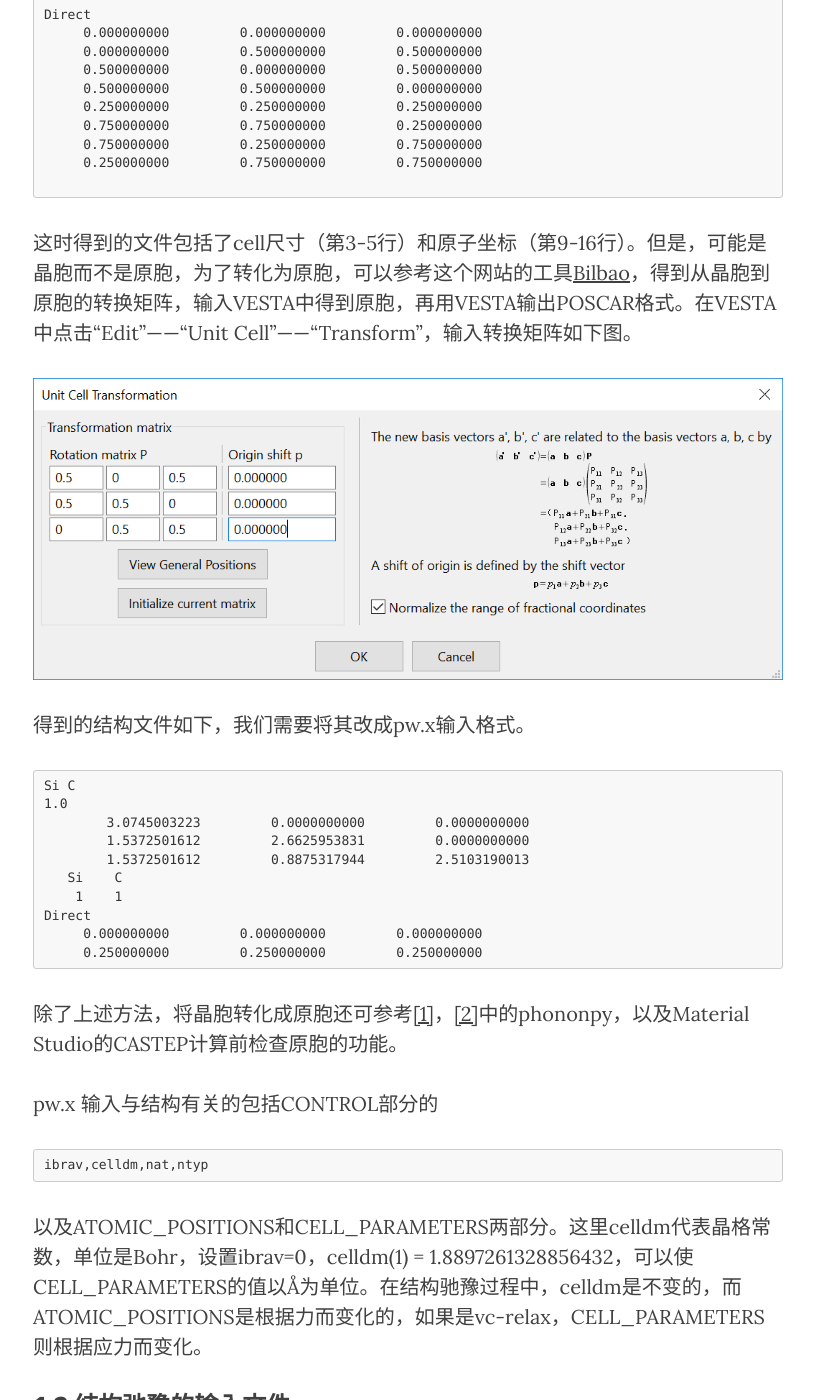
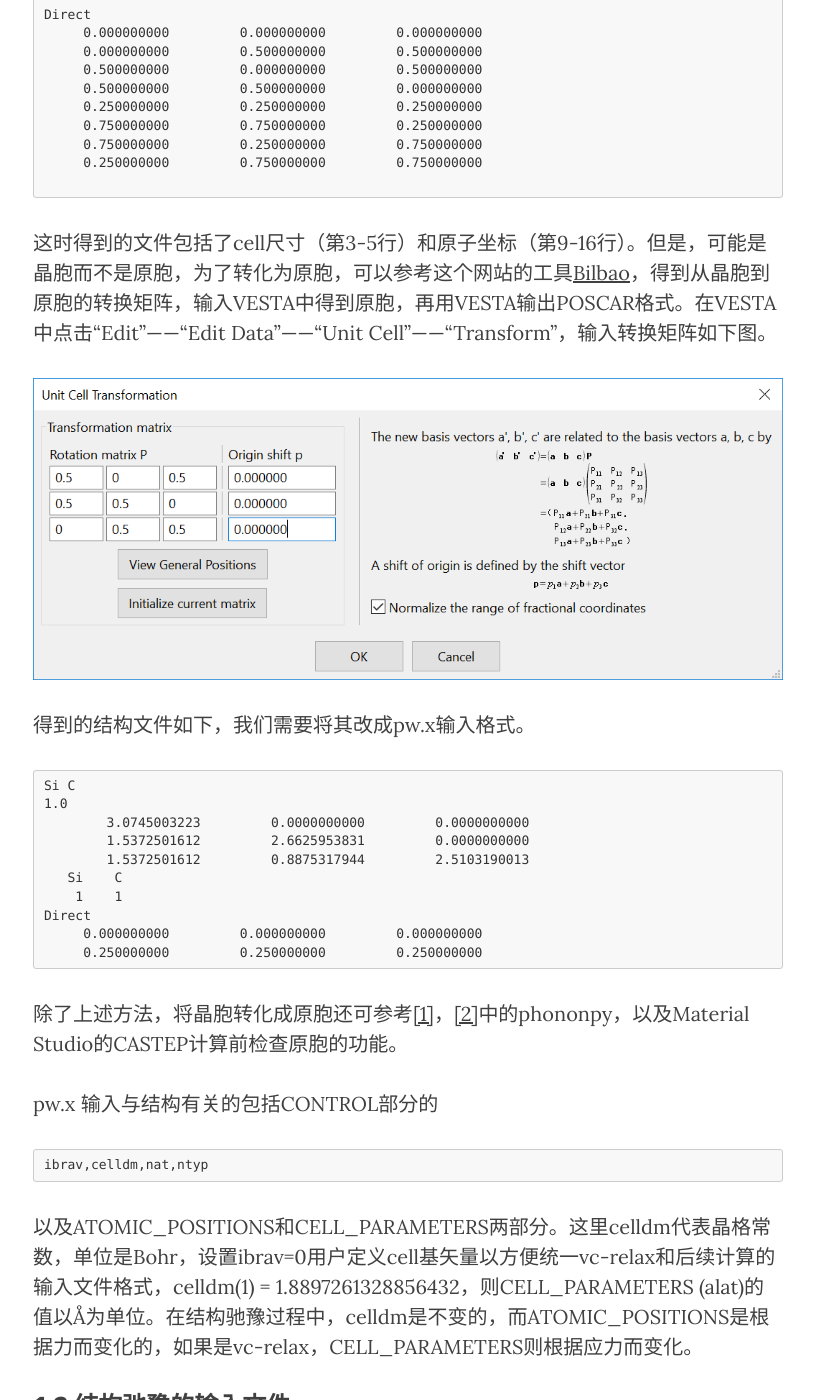
Before and after one commit to yyyu200/DFTbook, a Jekyll site: the page built from _posts/2019-04-01-HandsOn.md, in a window 1280 px wide and 1400 px high, scrolled down 2778 px. Shown: the whole window, without its empty margins (232-1046 px from the left). Built offline with Jekyll 4.4.1, drawn with Linux system fonts in a browser that asks for light colours; nearby versions of some CDN libraries; comment, search, counter and statistics services are not loaded; some of the changed text lies outside the part shown.

Commit message:
modify at20190403-10:06:30-aliyun

````diff
--- a/_posts/2019-04-01-HandsOn.md
+++ b/_posts/2019-04-01-HandsOn.md
@@ -62,7 +62,7 @@ Direct
      0.250000000         0.750000000         0.750000000
 
 ```
-这时得到的文件包括了cell尺寸（第3-5行）和原子坐标（第9-16行）。但是，可能是晶胞而不是原胞，为了转化为原胞，可以参考这个网站的工具[Bilbao](http://www.cryst.ehu.es/cryst/celltran.html)，得到从晶胞到原胞的转换矩阵，输入VESTA中得到原胞，再用VESTA输出POSCAR格式。在VESTA中点击“Edit”——“Unit Cell”——“Transform”，输入转换矩阵如下图。
+这时得到的文件包括了cell尺寸（第3-5行）和原子坐标（第9-16行）。但是，可能是晶胞而不是原胞，为了转化为原胞，可以参考这个网站的工具[Bilbao](http://www.cryst.ehu.es/cryst/celltran.html)，得到从晶胞到原胞的转换矩阵，输入VESTA中得到原胞，再用VESTA输出POSCAR格式。在VESTA中点击“Edit”——“Edit Data”——“Unit Cell”——“Transform”，输入转换矩阵如下图。
 
 
 <p align="center">
@@ -89,7 +89,7 @@ pw.x 输入与结构有关的包括CONTROL部分的
 ```
 ibrav,celldm,nat,ntyp
 ```
-以及ATOMIC_POSITIONS和CELL_PARAMETERS两部分。这里celldm代表晶格常数，单位是Bohr，设置ibrav=0，celldm(1) = 1.8897261328856432，可以使CELL_PARAMETERS的值以Å为单位。在结构驰豫过程中，celldm是不变的，而ATOMIC_POSITIONS是根据力而变化的，如果是vc-relax，CELL_PARAMETERS则根据应力而变化。
+以及ATOMIC_POSITIONS和CELL_PARAMETERS两部分。这里celldm代表晶格常数，单位是Bohr，设置ibrav=0用户定义cell基矢量以方便统一vc-relax和后续计算的输入文件格式，celldm(1) = 1.8897261328856432，则CELL_PARAMETERS (alat)的值以Å为单位。在结构驰豫过程中，celldm是不变的，而ATOMIC_POSITIONS是根据力而变化的，如果是vc-relax，CELL_PARAMETERS则根据应力而变化。
 
 
 ### 1.2 结构弛豫的输入文件
````
Also changed, not shown: other parts of _posts/2019-04-01-HandsOn.md (+1 -1 lines).
